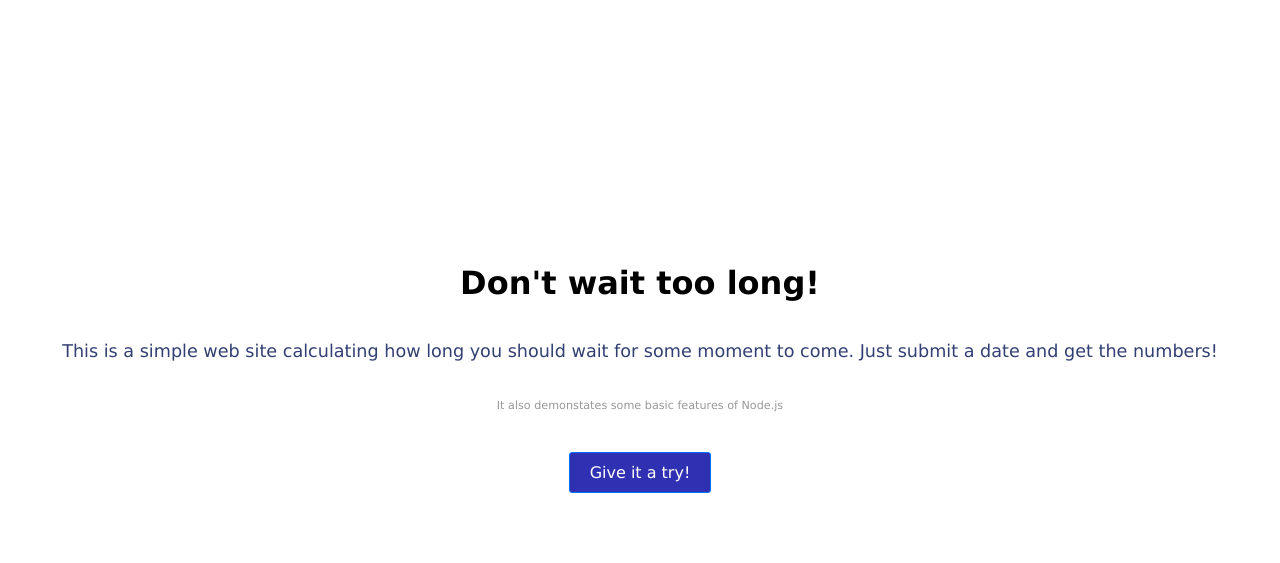
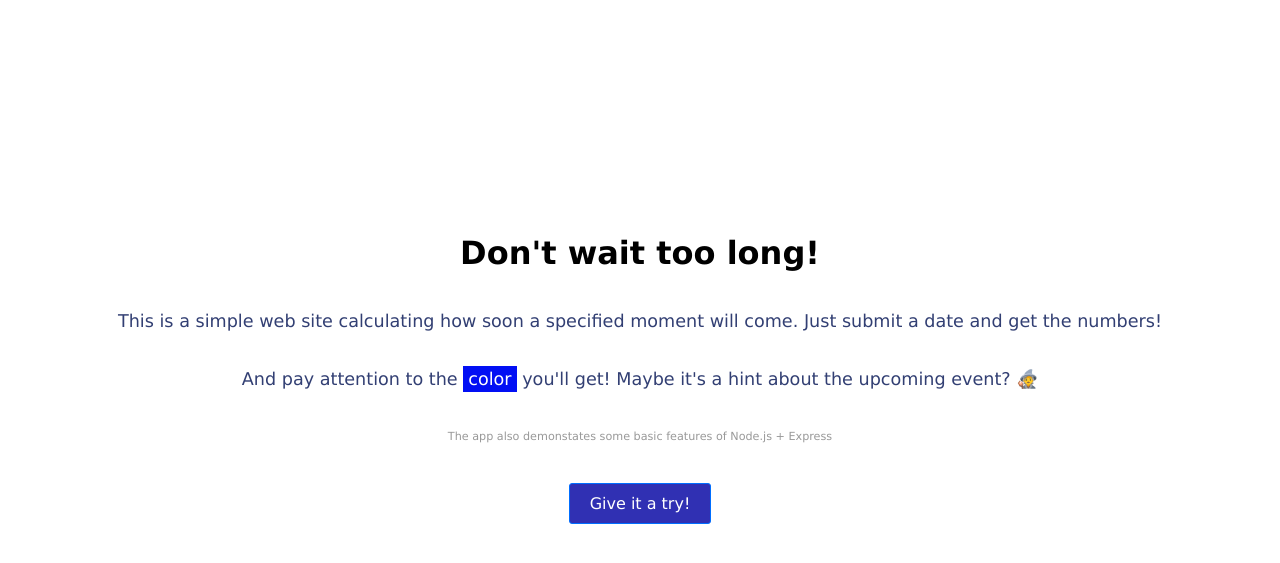
Before and after one commit to Nata25/coming-soon-app, a Node server app: page / in a window 1280 px wide. Shown: the top 563 px of the page. Run offline with Node 20, Linux system fonts and the light colour scheme.

Commit message:
Replace background images with dymanically set color

```diff
--- a/app.js
+++ b/app.js
@@ -5,6 +5,12 @@ const moment = require('moment');
 const app = express();
 
 const port = process.env.PORT || 9000;
+
+// helper functions for results page
+const calcColor = () => {
+  return Math.floor(Math.random() * 250);
+}
+const generateRGB = () => `rgb(${calcColor()}, ${calcColor()}, ${calcColor()})`;
 
 hbs.registerPartials(__dirname + '/views/partials');
 app.set('view engine', 'hbs');
@@ -21,6 +27,7 @@ hbs.registerHelper('setEnding', days => {
 app.get('/', (req, res) => {
   res.render('home.hbs', {
     title: 'Don\'t wait too long!',
+    color: generateRGB()
   });
 });
 app.get('/calculate', (req, res) => {
@@ -34,11 +41,13 @@ app.get('/result', (req, res) => {
   const duration = moment.duration(end.diff(now));
   const days = Math.floor(duration.asDays());
   const hours = moment().endOf('day').fromNow();
+
   if (days > 0) {
     res.render('results.hbs', {
       title: 'Here we go!',
       days,
       hours,
+      color: generateRGB()
     });
   } else {
     res.render('error.hbs', {
--- a/public/styles.css
+++ b/public/styles.css
@@ -19,12 +19,12 @@ input {
   margin: 5px;
   padding: 5px;
   border-radius: 5px;
-  border: 0;
+  border: 1px solid #ef9503;
 }
 
 button {
   display: block;
-  margin: 7px auto;
+  margin: 20px auto;
   padding: 10px 20px;
   background: #ef9503;
   border: 0;
@@ -66,13 +66,8 @@ footer {
   text-align: center;
   line-height: 2em;
   color: #fff;
-  background: #8fafe4 url('img/background.jpg') no-repeat center;
   background-size: 700px;
   border-radius: 50%;
-}
-
-.circle--results {
-  background-image: url('img/background2.jpg');
 }
 
 .small {
@@ -82,9 +77,10 @@ footer {
   color: #999;
 }
 
-.emphasized {
-  display: block;
-  color: yellow;
+.colorized {
+  display: inline-block;
+  padding: 3px 5px;
+  color: #fff;
 }
 
 .button-link {
--- a/views/calculate.hbs
+++ b/views/calculate.hbs
@@ -7,7 +7,7 @@
   <body>
     <main>
       <h1>{{ title }}</h1>
-      <div class="circle">
+      <div class="">
         <form method="GET" action="/result">
         <input type="date" name="to">
         <button value="Submit">Submit</button>
--- a/views/error.hbs
+++ b/views/error.hbs
@@ -8,8 +8,8 @@
     <main>
       <h1>{{ title }}</h1>
 
-      <a class="button-link" href="/calculate">Try again but pick the date correctly!</a>
-
+      <a class="button-link" href="/calculate">Try again but pick up the date correctly!</a>
     </main>
+    {{> footer }}
   </body>
 </html>
--- a/views/home.hbs
+++ b/views/home.hbs
@@ -8,13 +8,25 @@
     <main>
       <h1>{{ title }}</h1>
       <p class="landing">This is a simple web site calculating
-        how long you should wait for some moment to come.
+        how soon a specified moment will come.
         Just submit a date and get the numbers!
       </p>
 
-      <p class="small">It also demonstates some basic features of Node.js</p>
+      <p class="landing">
+        And pay attention to the
+        <span
+          class="colorized"
+          style="background-color: {{ color }};">
+            color
+          </span> you'll get!
+        Maybe it's a hint about the upcoming event? 🧙
+      </p>
 
-      <a class="button-link" href="/calculate">Give it a try!</a>
+      <p class="small">The app also demonstates some basic features of Node.js + Express</p>
+
+      <a
+        class="button-link"
+        href="/calculate">Give it a try!</a>
 
     </main>
   </body>
--- a/views/results.hbs
+++ b/views/results.hbs
@@ -6,7 +6,11 @@
   </head>
   <body>
     <main>
-      <p class="circle circle--results">Time left: <br>{{ setEnding days }} and {{ shorten hours }} ⏳</p>
+      <p
+        class="circle"
+        style="background-color: {{ color }};"
+      >
+        Time left: <br>{{ setEnding days }} and {{ shorten hours }} ⏳</p>
       <a class="button-link" href="/calculate">Try again</a>
     </main>
     {{> footer }}
```
Also changed, not shown: public/img/background.jpg (deleted), public/img/background2.jpg (deleted).
